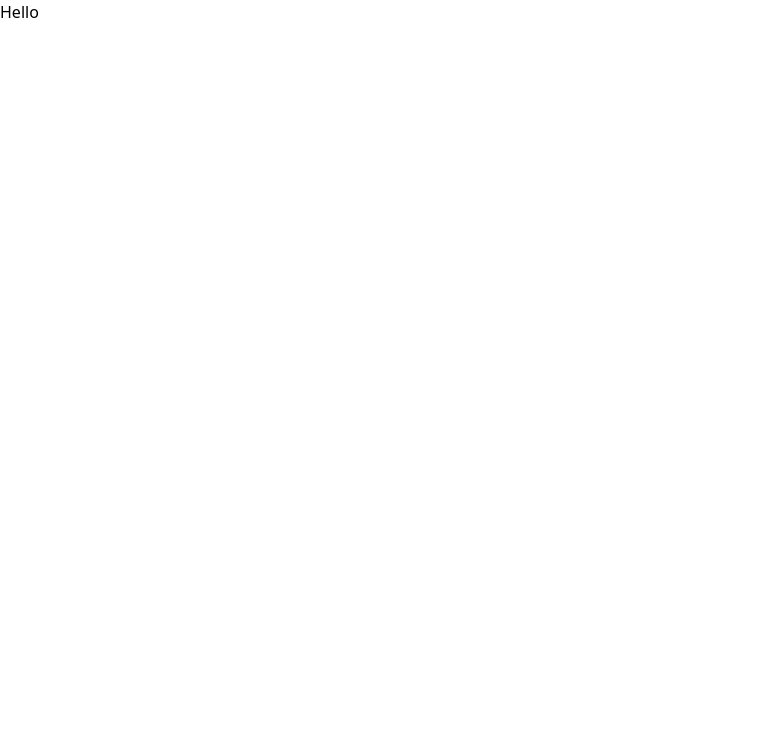
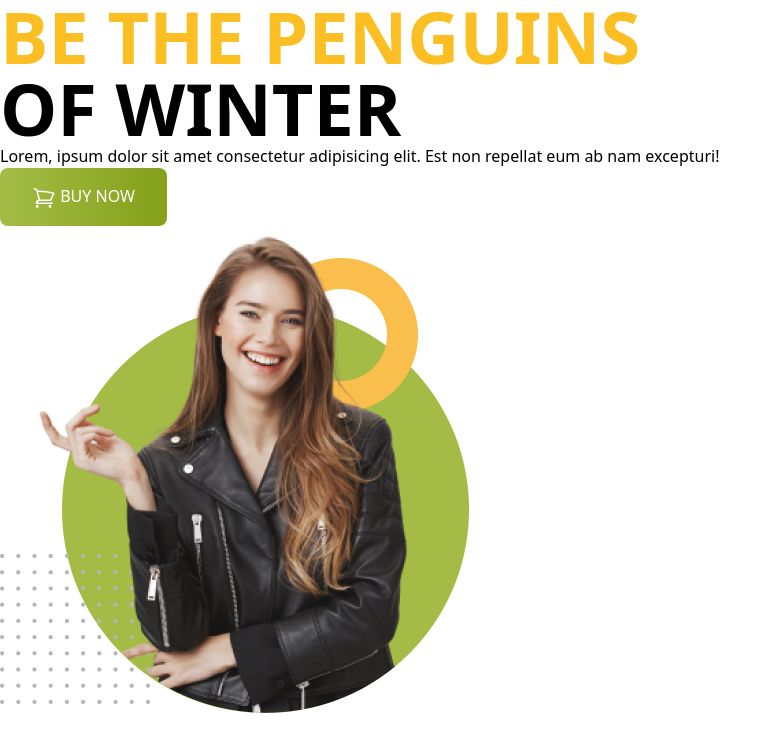
Before and after one commit to MosaddikHabib/penguin-fashion, a plain HTML site: page index.html in a window 1280 px wide. Shown: the whole page, without its empty margins (0-782 px from the left). Drawn offline with nearby package versions, Linux system fonts and the light colour scheme.

Commit message:
button design in tailwind

```diff
--- a/index.html
+++ b/index.html
@@ -14,8 +14,42 @@
     <link rel="stylesheet" href="style.css">
 </head>
 
-<body>
-    <h1 class="text">Hello</h1>
+<body class="container mx-auto">
+
+    <head class="">
+        <!-- nav bar  -->
+        <!-- bannar section -->
+        <div>
+            <div>
+                <h1 class="text-7xl font-semibold uppercase">
+                    <span class="text-amber-400 ">Be the Penguins</span>
+                    <br>
+                    of Winter
+                </h1>
+                <p>Lorem, ipsum dolor sit amet consectetur adipisicing elit. Est non repellat eum ab nam excepturi!</p>
+                <button class="px-8 py-4 text-white rounded-lg bg-gradient-to-r from-[#A4BC46] to-[#85A019]">
+                    <svg xmlns="http://www.w3.org/2000/svg" fill="none" viewBox="0 0 24 24" stroke-width="1.5"
+                        stroke="currentColor" class="w-6 h-6 inline">
+                        <path stroke-linecap="round" stroke-linejoin="round"
+                            d="M2.25 3h1.386c.51 0 .955.343 1.087.835l.383 1.437M7.5 14.25a3 3 0 00-3 3h15.75m-12.75-3h11.218c1.121-2.3 2.1-4.684 2.924-7.138a60.114 60.114 0 00-16.536-1.84M7.5 14.25L5.106 5.272M6 20.25a.75.75 0 11-1.5 0 .75.75 0 011.5 0zm12.75 0a.75.75 0 11-1.5 0 .75.75 0 011.5 0z" />
+                    </svg>
+
+                    BUY NOW</button>
+            </div>
+            <div>
+                <img src="images/model.png" alt="">
+            </div>
+        </div>
+
+    </head>
+
+    <main>
+
+    </main>
+
+    <footer>
+
+    </footer>
 </body>
 
 </html>
```
